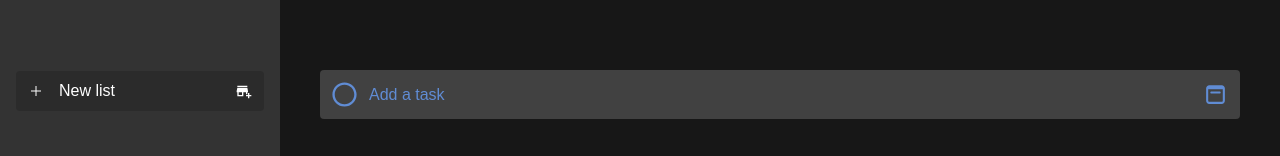
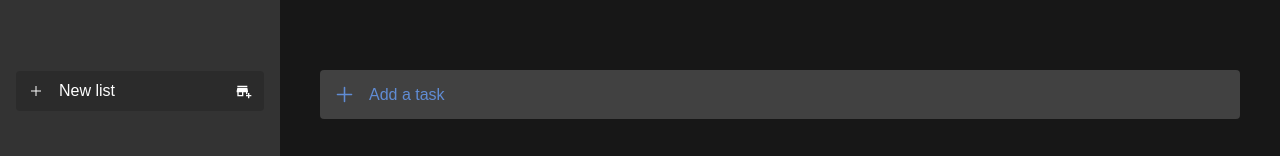
Before and after one commit to v-asad/todo-ext, a Next.js app: page / in a window 1280 px wide. Shown: the part 641-797 px from the top of the page. Built offline with nearby package versions, Linux system fonts and the light colour scheme.

Commit message:
fixed the ui design

```diff
--- a/src/app/page.tsx
+++ b/src/app/page.tsx
@@ -9,6 +9,7 @@ import { FaHome, FaRegCircle } from "react-icons/fa";
 import DateSelector from "../components/DateSelector";
 import { useState, ChangeEvent, useEffect } from "react";
 import { FaCircleCheck } from "react-icons/fa6";
+import { IoAdd } from "react-icons/io5";
 
 export type Task = {
   id: string;
@@ -21,6 +22,7 @@ export default function Home() {
   const [taskTitle, setTaskTitle] = useState("");
   const [tasks, setTasks] = useState<Task[]>([]);
   const [taskDate, setTaskDate] = useState("");
+  const [focused, setFocused] = useState(false);
   const [isSidebarOpen, setIsSidebarOpen] = useState(false);
   const [selectedTask, setSelectedTask] = useState<Task | undefined>(undefined);
   const [showDateMenu, setShowDateMenu] = useState(false);
@@ -41,6 +43,7 @@ export default function Home() {
     setTasks((prev) => [newTask, ...prev]);
     setTaskTitle("");
     setTaskDate("");
+    setFocused(false);
   };
 
   const tasksUpdated = (index: number) => {
@@ -77,8 +80,9 @@ export default function Home() {
     setSortedTasks(sorted);
   }, [tasks]);
 
+  console.log("showwwwwwwwwwwwwwww", showDateMenu);
   return (
-    <div className="w-full flex flex-col justify-between p-10 bg-[black]/91 h-screen relative overflow-hidden">
+    <div className="w-full flex flex-col justify-between p-10 bg-[black]/91 h-screen overflow-hidden relative">
       <div>
         <div className="flex gap-2 items-center">
           <button onClick={handleAddTask}>
@@ -111,22 +115,38 @@ export default function Home() {
           selectedTask={selectedTask}
         />
       </div>
+      {showDateMenu && (
+        <div className="absolute bottom-22 right-10">
+          <DateSelector onDateSelect={handleDateSelect} onClose={handleClose} />
+        </div>
+      )}
       <div className="w-full flex justify-between items-center bg-[grey]/40 p-3 rounded ">
         <div className="w-full flex gap-3 justify-start items-center">
           <button onClick={handleAddTask}>
-            <FaRegCircle color="#608cd4" className="h-[25px] w-[25px] " />
+            {focused ? (
+              <FaRegCircle className="h-[25px] w-[25px] " color="#608cd4" />
+            ) : (
+              <IoAdd className="h-[25px] w-[25px] " color="#608cd4" />
+            )}
           </button>
           <input
             value={taskTitle}
             onChange={handleChange}
+            onFocus={() => setFocused(true)}
+            onBlur={() => !setFocused}
             placeholder="Add a task"
             className="w-full rounded text-[#608cd4] outline-none placeholder:text-[#608cd4]"
           />
         </div>
 
+        {focused ? (
           <div className="w-full flex justify-end items-center">
-          <button onClick={() => setShowDateMenu(!showDateMenu)}>
-            <CgCalendar color="#608cd4" className="w-[25px] h-[25px]" />
+            <button>
+              <CgCalendar
+                onClick={() => setShowDateMenu(true)}
+                color="#608cd4"
+                className="w-[25px] h-[25px]"
+              />
             </button>
             {taskDate && (
               <span className="text-sm text-white ml-2">
@@ -134,13 +154,8 @@ export default function Home() {
               </span>
             )}
           </div>
-        {showDateMenu && (
-          <div className="absolute right-0 bottom-full mb-2">
-            <DateSelector
-              onDateSelect={handleDateSelect}
-              onClose={handleClose}
-            />
-          </div>
+        ) : (
+          ""
         )}
       </div>
     </div>
--- a/src/components/DateSelector/index.tsx
+++ b/src/components/DateSelector/index.tsx
@@ -44,7 +44,7 @@ export default function DateSelector({
   };
 
   return (
-    <div>
+    <div className="z-50">
       <select
         className="text-sm border rounded px-3 py-1 bg-white"
         defaultValue=""
```
Lines whose indentation alone changed are shown as unchanged.
